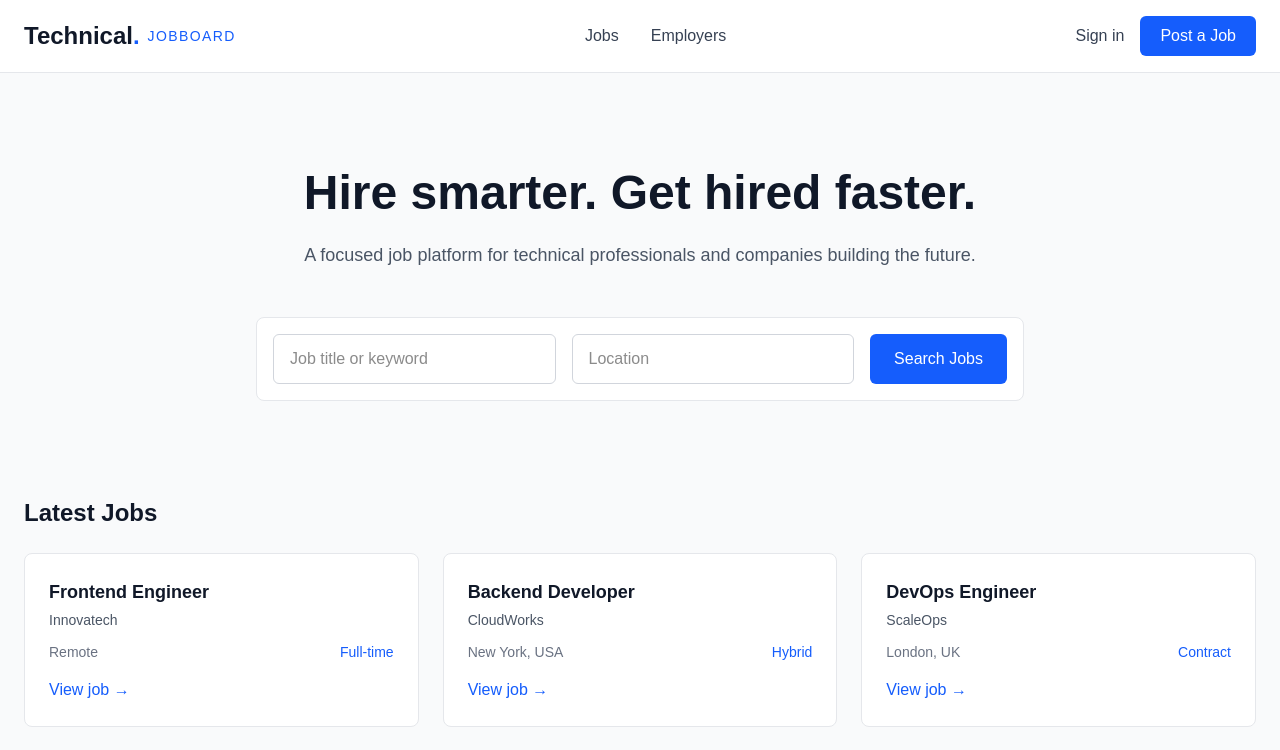
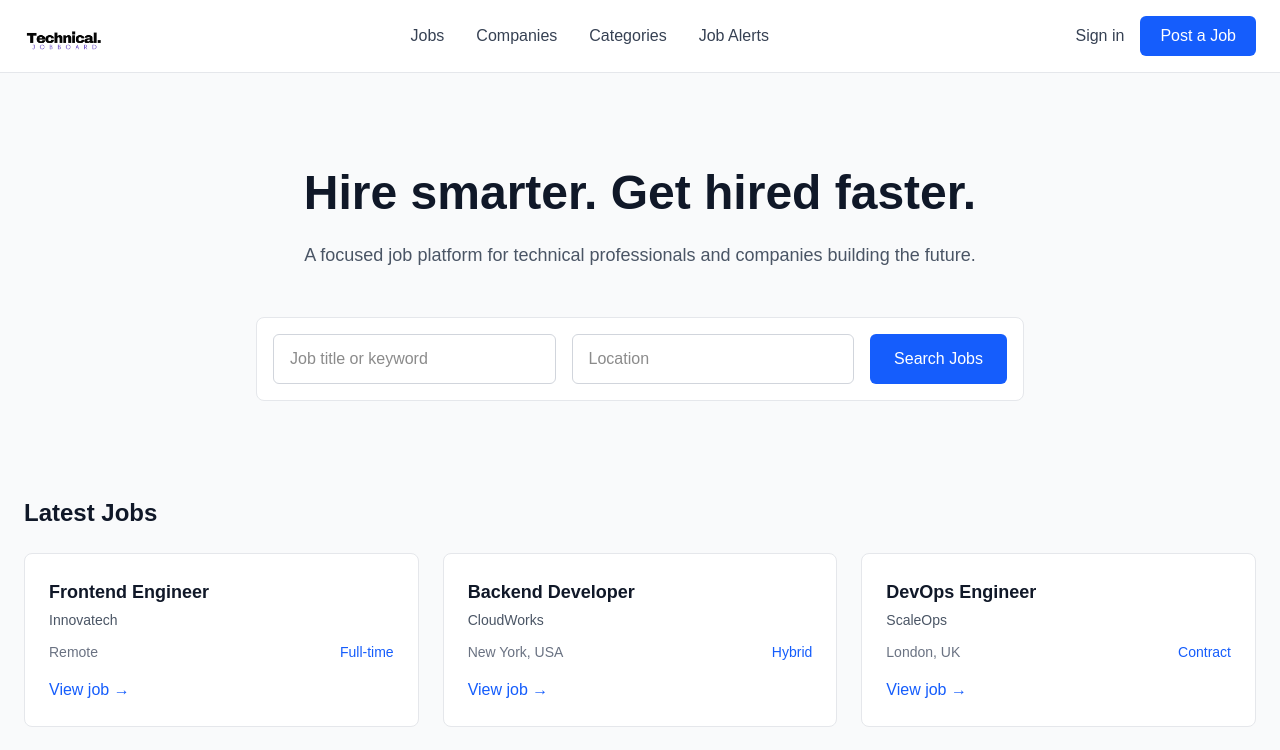
Before and after one commit to adebisidolapo/technicaljobboard, a Next.js app in the folder jobboard/: page / in a window 1280 px wide. Shown: the top 750 px of the page. Built offline with nearby package versions, Linux system fonts and the light colour scheme.

Commit message:
Refine header and hero section

```diff
--- a/jobboard/app/page.tsx
+++ b/jobboard/app/page.tsx
@@ -1,41 +1,48 @@
 export default function Home() {
   return (
     <main className="min-h-screen bg-gray-50">
-      {/* Header */}
-     {/* Header */}
+{/* Header */}
 <header className="bg-white border-b border-gray-200">
   <div className="max-w-7xl mx-auto px-6 py-4 flex items-center justify-between">
+
     {/* Logo */}
-    <div className="flex items-center space-x-2">
-      <span className="text-2xl font-bold text-gray-900">
-        Technical<span className="text-blue-600">.</span>
-      </span>
-      <span className="text-sm tracking-widest text-blue-600">
-        JOBBOARD
-      </span>
+    <div className="flex items-center">
+      <img
+        src="/logo.png"
+        alt="Technical Jobboard"
+        className="h-10 w-auto"
+      />
     </div>
 
-    {/* Navigation */}
-    <nav className="hidden md:flex items-center space-x-8">
-      <a href="#" className="text-gray-700 hover:text-blue-600">
+    {/* Job Board Navigation */}
+    <nav className="hidden lg:flex items-center space-x-8">
+      <a className="text-gray-700 hover:text-blue-600 font-medium" href="#">
         Jobs
       </a>
-      <a href="#" className="text-gray-700 hover:text-blue-600">
-        Employers
+      <a className="text-gray-700 hover:text-blue-600 font-medium" href="#">
+        Companies
+      </a>
+      <a className="text-gray-700 hover:text-blue-600 font-medium" href="#">
+        Categories
+      </a>
+      <a className="text-gray-700 hover:text-blue-600 font-medium" href="#">
+        Job Alerts
       </a>
     </nav>
 
     {/* Actions */}
     <div className="flex items-center space-x-4">
-      <button className="text-gray-700 hover:text-blue-600">
+      <button className="text-gray-700 hover:text-blue-600 font-medium">
         Sign in
       </button>
-      <button className="bg-blue-600 text-white px-5 py-2 rounded-md hover:bg-blue-700">
+      <button className="bg-blue-600 text-white px-5 py-2 rounded-md hover:bg-blue-700 font-medium">
         Post a Job
       </button>
     </div>
+
   </div>
 </header>
+
 
 {/* Hero Section */}
 <section className="max-w-7xl mx-auto px-6 py-24 text-center">
```
Also changed, not shown: jobboard/public/logo.png (added).
